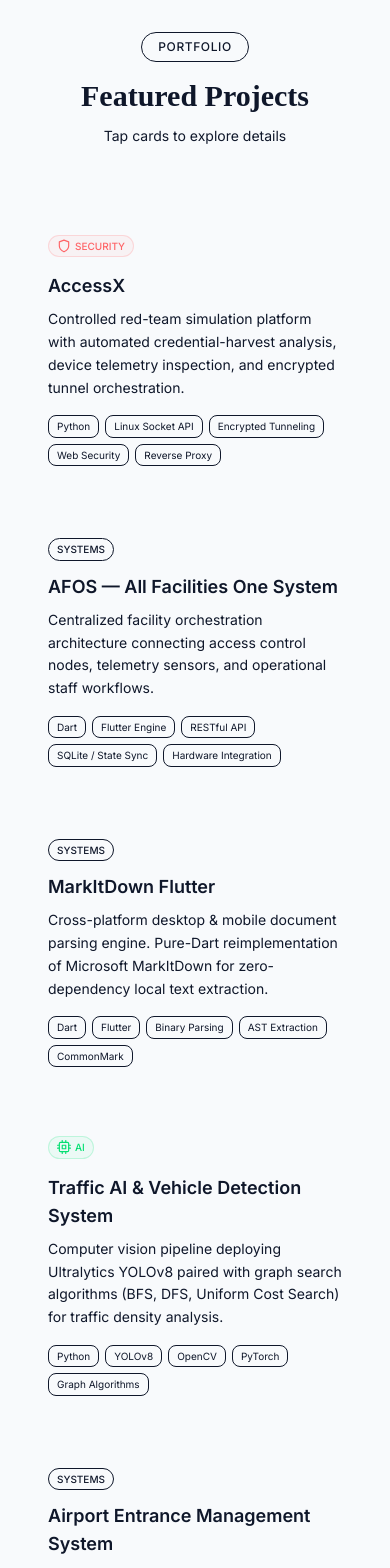
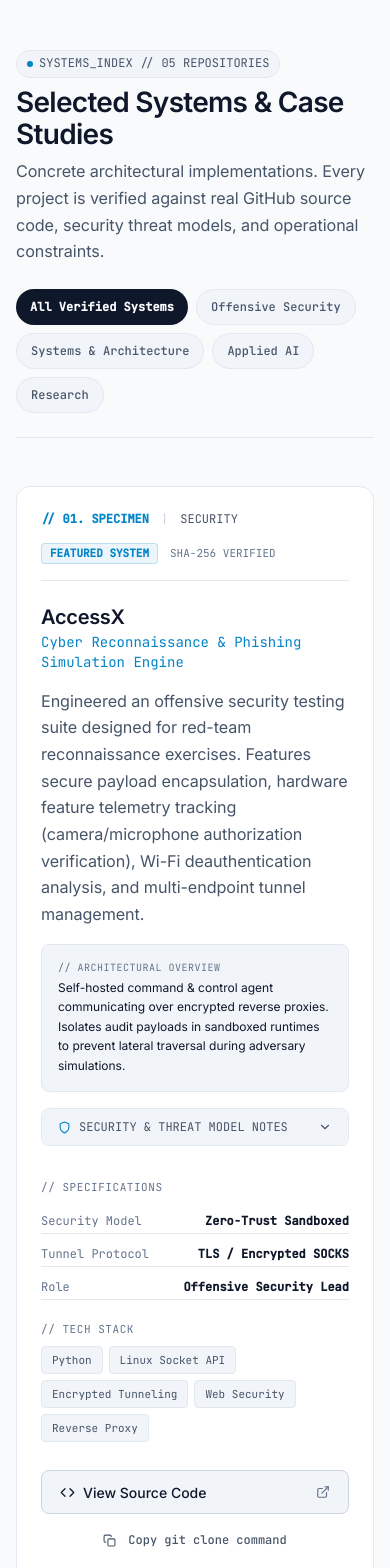
Before and after one commit to rakibhassanrh66/rakibhassanrh66.github.io, a React (Vite) app: page / in a window 390 px wide. Shown: the part 3480-5048 px from the top of the page. Built offline with nearby package versions, Linux system fonts and the light colour scheme.

Commit message:
feat(projects): rebuild deep case studies with asymmetric split and threat model inspection

```diff
--- a/src/components/projects/ProjectsSection.tsx
+++ b/src/components/projects/ProjectsSection.tsx
@@ -1,119 +1,218 @@
-import { useState } from 'react';
+import React, { useState } from 'react';
 import { motion, AnimatePresence } from 'framer-motion';
-import { FiExternalLink, FiX, FiShield, FiServer, FiCpu } from 'react-icons/fi';
+import {
+  FiShield,
+  FiTerminal,
+  FiExternalLink,
+  FiCopy,
+  FiCheck,
+  FiChevronDown,
+  FiChevronUp,
+  FiCode,
+  FiCpu,
+  FiLayers,
+} from 'react-icons/fi';
 import { projects, type Project } from '@/data/portfolio';
-import { useDeviceDetect } from '@/hooks/useDeviceDetect';
 
-const categoryIcons: Record<string, React.ReactNode> = {
-  security: <FiShield className="h-3.5 w-3.5" />,
-  ai: <FiCpu className="h-3.5 w-3.5" />,
-  backend: <FiServer className="h-3.5 w-3.5" />,
-  research: <FiCpu className="h-3.5 w-3.5" />,
-};
+export const ProjectsSection: React.FC = () => {
+  const [selectedCategory, setSelectedCategory] = useState<string>('all');
+  const [expandedThreat, setExpandedThreat] = useState<Record<string, boolean>>({});
+  const [copiedId, setCopiedId] = useState<string | null>(null);
 
-const categoryColors: Record<string, string> = {
-  security: 'text-red-400 border-red-400/20 bg-red-400/5',
-  ai: 'text-green-400 border-green-400/20 bg-green-400/5',
-  backend: 'text-blue-400 border-blue-400/20 bg-blue-400/5',
-  research: 'text-purple-400 border-purple-400/20 bg-purple-400/5',
-};
+  const categories = [
+    { id: 'all', label: 'All Verified Systems' },
+    { id: 'security', label: 'Offensive Security' },
+    { id: 'systems', label: 'Systems & Architecture' },
+    { id: 'ai', label: 'Applied AI' },
+    { id: 'research', label: 'Research' },
+  ];
 
-function ProjectCard({ project, onTap }: { project: Project; onTap: () => void }) {
-  const { deviceType } = useDeviceDetect();
-  const isMobile = deviceType === 'mobile';
+  const filteredProjects =
+    selectedCategory === 'all'
+      ? projects
+      : projects.filter((p) => p.category === selectedCategory);
+
+  function toggleThreat(id: string) {
+    setExpandedThreat((prev) => ({ ...prev, [id]: !prev[id] }));
+  }
+
+  function copyClone(url: string, id: string) {
+    navigator.clipboard.writeText(`git clone ${url}.git`);
+    setCopiedId(id);
+    setTimeout(() => setCopiedId(null), 2000);
+  }
 
   return (
-    <motion.div
-      className="group relative cursor-pointer"
-      whileHover={isMobile ? {} : { scale: 1.02, y: -4 }}
-      whileTap={{ scale: 0.98 }}
-      onClick={onTap}
-      layout
+    <section
+      id="projects"
+      aria-label="Engineering Projects & Case Studies"
+      className="py-24 px-4 sm:px-6 md:px-8 lg:px-12 border-b border-[var(--color-hairline)]"
     >
-      <div className="glass-panel overflow-hidden p-6 transition-all duration-300 group-hover:border-neon-cyan/20 group-hover:shadow-[0_0_30px_rgba(0,240,255,0.05)]">
-        {/* Glow effect on hover */}
-        <div className="absolute inset-0 rounded-[16px] bg-gradient-to-br from-neon-cyan/5 via-transparent to-electric-purple/5 opacity-0 transition-opacity duration-300 group-hover:opacity-100" />
+      <div className="max-w-6xl mx-auto space-y-12">
+        {/* Section Header */}
+        <div className="flex flex-col md:flex-row md:items-end justify-between gap-6 pb-6 border-b border-[var(--color-hairline)]">
+          <div className="space-y-2">
+            <div className="telemetry-chip">
+              <span className="w-1.5 h-1.5 rounded-full bg-[var(--color-accent)]" />
+              <span>SYSTEMS_INDEX // 05 REPOSITORIES</span>
+            </div>
+            <h2 className="type-h1 text-[var(--color-ink)]">
+              Selected Systems & Case Studies
+            </h2>
+            <p className="type-body text-[var(--color-ink-muted)] max-w-xl">
+              Concrete architectural implementations. Every project is verified against real GitHub source code, security threat models, and operational constraints.
+            </p>
+          </div>
 
-        <div className="relative z-10">
-          {/* Category Badge */}
-          <div className="mb-3">
-            <span
-              className={`inline-flex items-center gap-1 rounded-full border px-2 py-0.5 text-[10px] font-medium uppercase ${categoryColors[project.category]}`}
+          {/* Category Filter Pills */}
+          <div className="flex flex-wrap gap-2">
+            {categories.map((cat) => {
+              const isSelected = selectedCategory === cat.id;
+              return (
+                <button
+                  key={cat.id}
+                  onClick={() => setSelectedCategory(cat.id)}
+                  className={`btn-base btn-sm rounded-full text-xs font-mono transition-colors ${
+                    isSelected
+                      ? 'bg-[var(--color-ink)] text-[var(--color-canvas)] font-semibold'
+                      : 'bg-[var(--color-surface-2)] text-[var(--color-ink-muted)] hover:text-[var(--color-ink)] border border-[var(--color-hairline)]'
+                  }`}
                 >
-              {categoryIcons[project.category]}
+                  {cat.label}
+                </button>
+              );
+            })}
+          </div>
+        </div>
+
+        {/* Case Studies List (Asymmetric Split-Pane Architecture) */}
+        <div className="space-y-8">
+          {filteredProjects.map((project, index) => {
+            const isThreatOpen = expandedThreat[project.id];
+            const isCopied = copiedId === project.id;
+            const indexStr = String(index + 1).padStart(2, '0');
+
+            return (
+              <article
+                key={project.id}
+                className="panel-surface p-6 sm:p-8 rounded-[var(--radius-lg)] hover:border-[var(--color-hairline-strong)] transition-all space-y-6"
+              >
+                {/* Case Study Meta Topbar */}
+                <div className="flex flex-wrap items-center justify-between gap-4 pb-4 border-b border-[var(--color-hairline)] text-xs font-mono text-[var(--color-ink-faint)]">
+                  <div className="flex items-center gap-3">
+                    <span className="text-[var(--color-accent)] font-semibold">
+                      // {indexStr}. SPECIMEN
+                    </span>
+                    <span className="text-[var(--color-hairline-strong)]">|</span>
+                    <span className="uppercase text-[var(--color-ink-muted)]">
                       {project.category}
                     </span>
                   </div>
 
-          <h3 className="mb-2 text-lg font-semibold text-[var(--text-primary)] group-hover:gradient-text transition-all">
+                  <div className="flex items-center gap-3">
+                    {project.featured && (
+                      <span className="px-2 py-0.5 rounded bg-[var(--color-accent-subtle)] text-[var(--color-accent)] text-[11px] font-semibold border border-[var(--color-accent)]/20">
+                        FEATURED SYSTEM
+                      </span>
+                    )}
+                    <span className="text-[11px] text-[var(--color-ink-faint)]">
+                      SHA-256 VERIFIED
+                    </span>
+                  </div>
+                </div>
+
+                {/* Asymmetric Split Layout: Left Narrative (65%) / Right Spec Rail (35%) */}
+                <div className="grid grid-cols-1 lg:grid-cols-12 gap-8 items-start">
+                  {/* Left Column: Narrative & Threat Model */}
+                  <div className="lg:col-span-8 space-y-4">
+                    <div>
+                      <h3 className="type-h2 text-[var(--color-ink)]">
                         {project.title}
                       </h3>
-          <p className="mb-4 text-sm leading-relaxed text-[var(--text-muted)]">{project.description}</p>
+                      <div className="text-sm font-mono text-[var(--color-accent)] mt-0.5">
+                        {project.tagline}
+                      </div>
+                    </div>
 
-          {/* Tech Stack */}
+                    <p className="type-body text-[var(--color-ink-muted)]">
+                      {project.longDescription}
+                    </p>
+
+                    {/* Architectural Overview Box */}
+                    <div className="p-4 rounded-[var(--radius-md)] bg-[var(--color-surface-2)] border border-[var(--color-hairline)] text-xs font-mono space-y-1">
+                      <div className="text-[10px] text-[var(--color-ink-faint)] uppercase tracking-wider">
+                        // ARCHITECTURAL OVERVIEW
+                      </div>
+                      <p className="text-[var(--color-ink)] leading-relaxed font-sans text-xs">
+                        {project.architectureOverview}
+                      </p>
+                    </div>
+
+                    {/* Expandable Threat Model Drawer */}
+                    {project.threatModelNotes && (
+                      <div className="border border-[var(--color-hairline)] rounded-[var(--radius-md)] overflow-hidden">
+                        <button
+                          onClick={() => toggleThreat(project.id)}
+                          className="w-full px-4 py-2.5 bg-[var(--color-surface-2)] text-left flex items-center justify-between text-xs font-mono text-[var(--color-ink-muted)] hover:text-[var(--color-ink)] transition-colors"
+                        >
+                          <span className="flex items-center gap-2">
+                            <FiShield className="text-[var(--color-accent)]" size={13} />
+                            <span>SECURITY & THREAT MODEL NOTES</span>
+                          </span>
+                          {isThreatOpen ? <FiChevronUp size={14} /> : <FiChevronDown size={14} />}
+                        </button>
+
+                        <AnimatePresence>
+                          {isThreatOpen && (
+                            <motion.div
+                              initial={{ height: 0, opacity: 0 }}
+                              animate={{ height: 'auto', opacity: 1 }}
+                              exit={{ height: 0, opacity: 0 }}
+                              transition={{ duration: 0.2 }}
+                              className="px-4 py-3 bg-[var(--color-canvas)] text-xs text-[var(--color-ink-muted)] border-t border-[var(--color-hairline)] font-mono leading-relaxed"
+                            >
+                              {project.threatModelNotes}
+                            </motion.div>
+                          )}
+                        </AnimatePresence>
+                      </div>
+                    )}
+                  </div>
+
+                  {/* Right Column: Spec Rail & Verified Actions (35%) */}
+                  <div className="lg:col-span-4 space-y-5 lg:border-l lg:border-[var(--color-hairline)] lg:pl-8">
+                    {/* Key Metrics / Verified Stats */}
+                    {project.stats && (
+                      <div className="space-y-3">
+                        <div className="text-[11px] font-mono text-[var(--color-ink-faint)] uppercase tracking-wider">
+                          // SPECIFICATIONS
+                        </div>
+                        <div className="space-y-2">
+                          {project.stats.map((stat) => (
+                            <div
+                              key={stat.label}
+                              className="flex items-center justify-between text-xs font-mono py-1 border-b border-[var(--color-hairline)]"
+                            >
+                              <span className="text-[var(--color-ink-faint)]">{stat.label}</span>
+                              <span className="text-[var(--color-ink)] font-semibold text-right">
+                                {stat.value}
+                              </span>
+                            </div>
+                          ))}
+                        </div>
+                      </div>
+                    )}
+
+                    {/* Tech Stack Chips */}
+                    <div className="space-y-2">
+                      <div className="text-[11px] font-mono text-[var(--color-ink-faint)] uppercase tracking-wider">
+                        // TECH STACK
+                      </div>
                       <div className="flex flex-wrap gap-1.5">
                         {project.techStack.map((tech) => (
                           <span
                             key={tech}
-                className="rounded-md border border-[var(--card-border)] bg-[var(--card-bg)] px-2 py-0.5 text-[10px] text-[var(--text-muted)]"
-              >
-                {tech}
-              </span>
-            ))}
-          </div>
-
-          {/* Link indicator */}
-          {project.links && project.links.length > 0 && (
-            <div className="mt-4 flex items-center gap-1 text-xs text-neon-cyan/60">
-              <FiExternalLink className="h-3 w-3" />
-              <span>View Project</span>
-            </div>
-          )}
-        </div>
-      </div>
-    </motion.div>
-  );
-}
-
-function ProjectModal({ project, onClose }: { project: Project; onClose: () => void }) {
-  return (
-    <motion.div
-      className="fixed inset-0 z-[90] flex items-center justify-center p-4"
-      initial={{ opacity: 0 }}
-      animate={{ opacity: 1 }}
-      exit={{ opacity: 0 }}
-    >
-      <div className="fixed inset-0 bg-[var(--modal-overlay)] backdrop-blur-md" onClick={onClose} />
-      <motion.div
-        className="relative z-10 w-full max-w-lg rounded-2xl border border-[var(--card-border)] bg-[var(--modal-bg)] p-6 shadow-2xl"
-        initial={{ scale: 0.9, y: 20 }}
-        animate={{ scale: 1, y: 0 }}
-        exit={{ scale: 0.9, y: 20 }}
-      >
-        <button
-          onClick={onClose}
-          className="absolute right-4 top-4 rounded-full p-1.5 text-[var(--text-muted)] transition-colors hover:bg-[var(--card-bg)] hover:text-[var(--text-primary)]"
-        >
-          <FiX className="h-5 w-5" />
-        </button>
-
-        <span
-          className={`inline-flex items-center gap-1 rounded-full border px-2 py-0.5 text-[10px] font-medium uppercase ${categoryColors[project.category]}`}
-        >
-          {categoryIcons[project.category]}
-          {project.category}
-        </span>
-
-        <h2 className="mt-3 text-2xl font-bold text-[var(--text-primary)]">{project.title}</h2>
-        <p className="mt-3 text-sm leading-relaxed text-[var(--text-secondary)]">{project.longDescription}</p>
-
-        <div className="mt-4">
-          <p className="mb-2 text-xs font-medium text-[var(--text-muted)] uppercase tracking-wider">Tech Stack</p>
-          <div className="flex flex-wrap gap-2">
-            {project.techStack.map((tech) => (
-              <span
-                key={tech}
-                className="rounded-lg border border-[var(--card-border)] bg-[var(--card-bg)] px-3 py-1 text-xs text-[var(--text-secondary)]"
+                            className="px-2.5 py-1 rounded-[var(--radius-sm)] bg-[var(--color-surface-2)] border border-[var(--color-hairline)] text-[11px] font-mono text-[var(--color-ink-muted)]"
                           >
                             {tech}
                           </span>
@@ -121,77 +220,47 @@ function ProjectModal({ project, onClose }: { project: Project; onClose: () => v
                       </div>
                     </div>
 
-        {project.links && project.links.length > 0 && (
-          <div className="mt-6 flex gap-3">
-            {project.links.map((link, i) => (
-              <motion.a
-                key={i}
-                href={link.url}
+                    {/* Action Triggers */}
+                    <div className="pt-2 space-y-2">
+                      <a
+                        href={project.githubUrl}
                         target="_blank"
                         rel="noopener noreferrer"
-                className="inline-flex items-center gap-2 rounded-full bg-neon-cyan/10 px-4 py-2 text-sm text-neon-cyan transition-colors hover:bg-neon-cyan/20"
-                whileHover={{ scale: 1.05 }}
-                whileTap={{ scale: 0.95 }}
+                        className="btn-base btn-md btn-secondary w-full justify-between"
                       >
-                <FiExternalLink className="h-4 w-4" />
-                {link.label}
-              </motion.a>
-            ))}
-          </div>
+                        <span className="flex items-center gap-2">
+                          <FiCode size={15} />
+                          <span>View Source Code</span>
+                        </span>
+                        <FiExternalLink size={14} className="text-[var(--color-ink-faint)]" />
+                      </a>
+
+                      <button
+                        onClick={() => copyClone(project.githubUrl, project.id)}
+                        className="btn-base btn-sm btn-ghost w-full justify-center text-xs font-mono"
+                      >
+                        {isCopied ? (
+                          <>
+                            <FiCheck size={13} className="text-emerald-500 mr-1.5" />
+                            <span className="text-emerald-500">git clone command copied</span>
+                          </>
+                        ) : (
+                          <>
+                            <FiCopy size={13} className="mr-1.5" />
+                            <span>Copy git clone command</span>
+                          </>
                         )}
-      </motion.div>
-    </motion.div>
-  );
-}
-
-export default function ProjectsSection() {
-  const [selectedProject, setSelectedProject] = useState<Project | null>(null);
-  const { deviceType } = useDeviceDetect();
-  const isMobile = deviceType === 'mobile';
-
-  return (
-    <section id="projects" className="relative py-20 lg:py-32">
-      <div className="mx-auto max-w-6xl px-6">
-        {/* Section Header */}
-        <motion.div
-          className="mb-16 text-center"
-          initial={{ opacity: 0, y: 20 }}
-          whileInView={{ opacity: 1, y: 0 }}
-          viewport={{ once: true }}
-        >
-          <span className="inline-block rounded-full border border-electric-purple/20 bg-electric-purple/5 px-4 py-1.5 text-xs font-medium tracking-wider text-electric-purple uppercase">
-            Portfolio
-          </span>
-          <h2 className="mt-4 text-3xl font-bold text-[var(--text-primary)] sm:text-4xl font-[Orbitron]">
-            Featured <span className="gradient-text">Projects</span>
-          </h2>
-          <p className="mt-3 text-sm text-[var(--text-muted)] max-w-lg mx-auto">
-            {isMobile ? 'Tap cards to explore details' : 'Hover over cards to see details — click to expand'}
-          </p>
-        </motion.div>
-
-        {/* Project Grid */}
-        <div className="grid gap-5 sm:grid-cols-2 lg:grid-cols-3">
-          {projects.map((project, i) => (
-            <motion.div
-              key={project.id}
-              initial={{ opacity: 0, y: 20 }}
-              whileInView={{ opacity: 1, y: 0 }}
-              viewport={{ once: true }}
-              transition={{ delay: i * 0.1 }}
-            >
-              <ProjectCard project={project} onTap={() => setSelectedProject(project)} />
-            </motion.div>
-          ))}
+                      </button>
                     </div>
                   </div>
-
-      {/* Modal */}
-      <AnimatePresence>
-        {selectedProject && (
-          <ProjectModal project={selectedProject} onClose={() => setSelectedProject(null)} />
-        )}
-      </AnimatePresence>
+                </div>
+              </article>
+            );
+          })}
+        </div>
+      </div>
     </section>
   );
-}
+};
+
+export default ProjectsSection;
```
Lines whose indentation alone changed are shown as unchanged.
